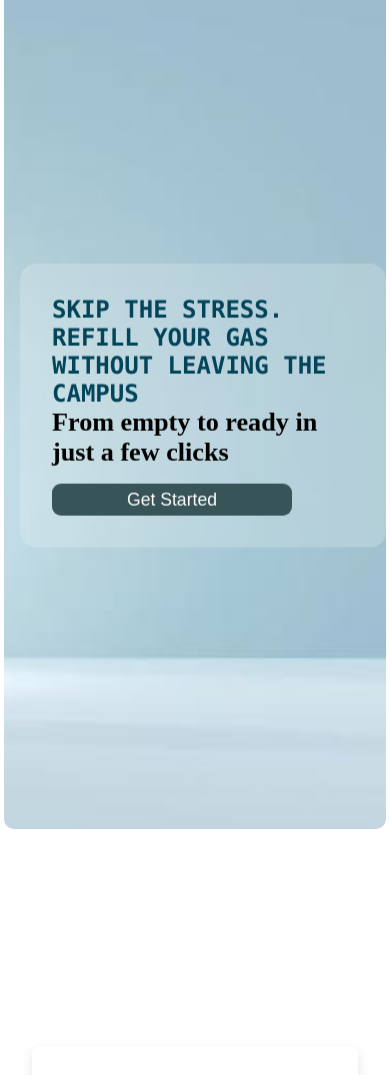
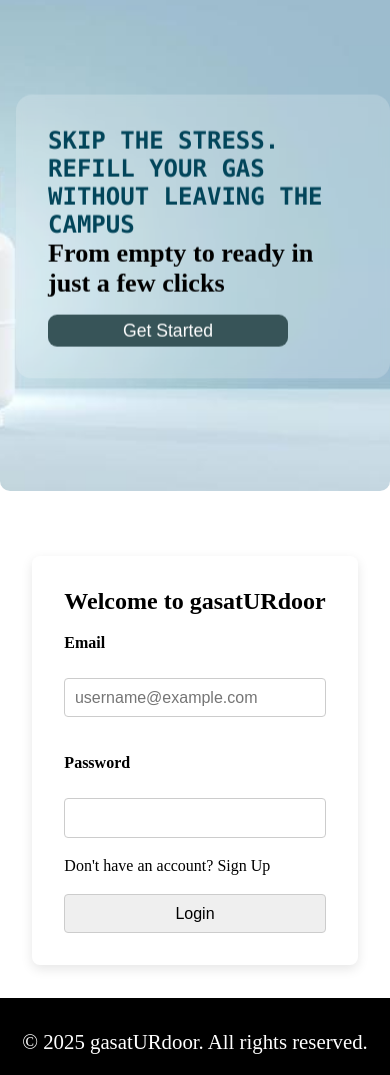
Before and after one commit to Ere-yiga/gasrefill, a plain HTML site: page index.html in a window 390 px wide. Shown: the part 52-1127 px from the top of the page. Drawn offline with nearby package versions, Linux system fonts and the light colour scheme.

Commit message:
working on the whole index page

```diff
--- a/css/main.css
+++ b/css/main.css
@@ -22,10 +22,17 @@ body{
     text-align: center;
 }
 
+.main-content{
+    display: flex;
+    min-height: 100vh;
+}
+
 .hero{
     background-image: url("../img/cylinder.jpg");
     background-size: cover;
     background-repeat: no-repeat;
+    flex: 1 1 50%;
+    min-width: 0;
     min-height: 100vh;
     background-position: center;
     display: flex;
@@ -70,7 +77,7 @@ body{
 }
 
 .hero p{
-    color:  var(--hero-color);
+    color: var(--hero-color);
     margin-top: 1rem;
     font-family: var(--hero-font);
     text-transform: uppercase;
@@ -98,12 +105,19 @@ a:hover{
 }
 
 .registration{
-    min-height: 100vh;
+    min-height: unset;
+    display: block;
+    align-items: unset;
+    justify-content: unset;
+}
+
+.form-section{
+    flex: 1 1 50%;
     display: flex;
     align-items: center;
     justify-content: center;
+    min-width: 0;
 }
-
 
 form {
   display: flex;
@@ -141,17 +155,6 @@ textarea {
   resize: vertical;
 }
 
-.order button {
-  padding: 0.8rem 1.2rem;
-  background-color: #4CAF50;
-  color: white;
-  border: none;
-  border-radius: 5px;
-  font-size: 1rem;
-  cursor: pointer;
-  transition: background-color 0.3s ease;
-}
-
 .order button:hover {
   background-color: #45a049;
 }
@@ -162,3 +165,29 @@ footer{
     text-align: center;
     padding: 2rem 0;
 }
+
+footer p{
+    font-size: 1.3rem;
+}
+
+@media (max-width: 768px) {
+  .main-content {
+    flex-direction: column;
+    min-height: unset;
+  }
+  .hero, .form-section {
+    flex: 1 1 100%;
+    min-width: 0;
+    min-height: 60vh;
+    width: 100%;
+    border-radius: 0;
+  }
+  .hero {
+    margin: 0;
+    border-radius: 0 0 10px 10px;
+  }
+  .form-section {
+    justify-content: flex-start;
+    padding-top: 2rem;
+  }
+}
--- a/index.html
+++ b/index.html
@@ -14,6 +14,7 @@
     </header>
 
     <main>
+        <div class="main-content">
             <section class="hero">
                 <div class="hero-msg" data-aos="fade-up-right">
                     <div id="msg">
@@ -24,7 +25,7 @@
                 </div>
             </section>
 
-        <section id="registration" class="registration">
+            <section id="registration" class="registration form-section">
                 <form action="">
                     <div class="label">
                         <h2>Welcome to gasatURdoor</h2>
@@ -40,12 +41,13 @@
                         <input type="text" name="password" required>
                     </div>
 
-                <p>Don't have an account? <a href="./Html/signup.html" class="sign-up" style="color: black">Sign Up</a></p>
+                    <p>Don't have an account? <a href="./html/signup.html" class="sign-up" style="color: black">Sign Up</a></p>
                     <div class="label">
                         <input type="submit" value="Login" class="submit">
                     </div>
                 </form>
             </section>
+        </div>
     </main>
 
     <footer>
```
Lines whose indentation alone changed are shown as unchanged.
